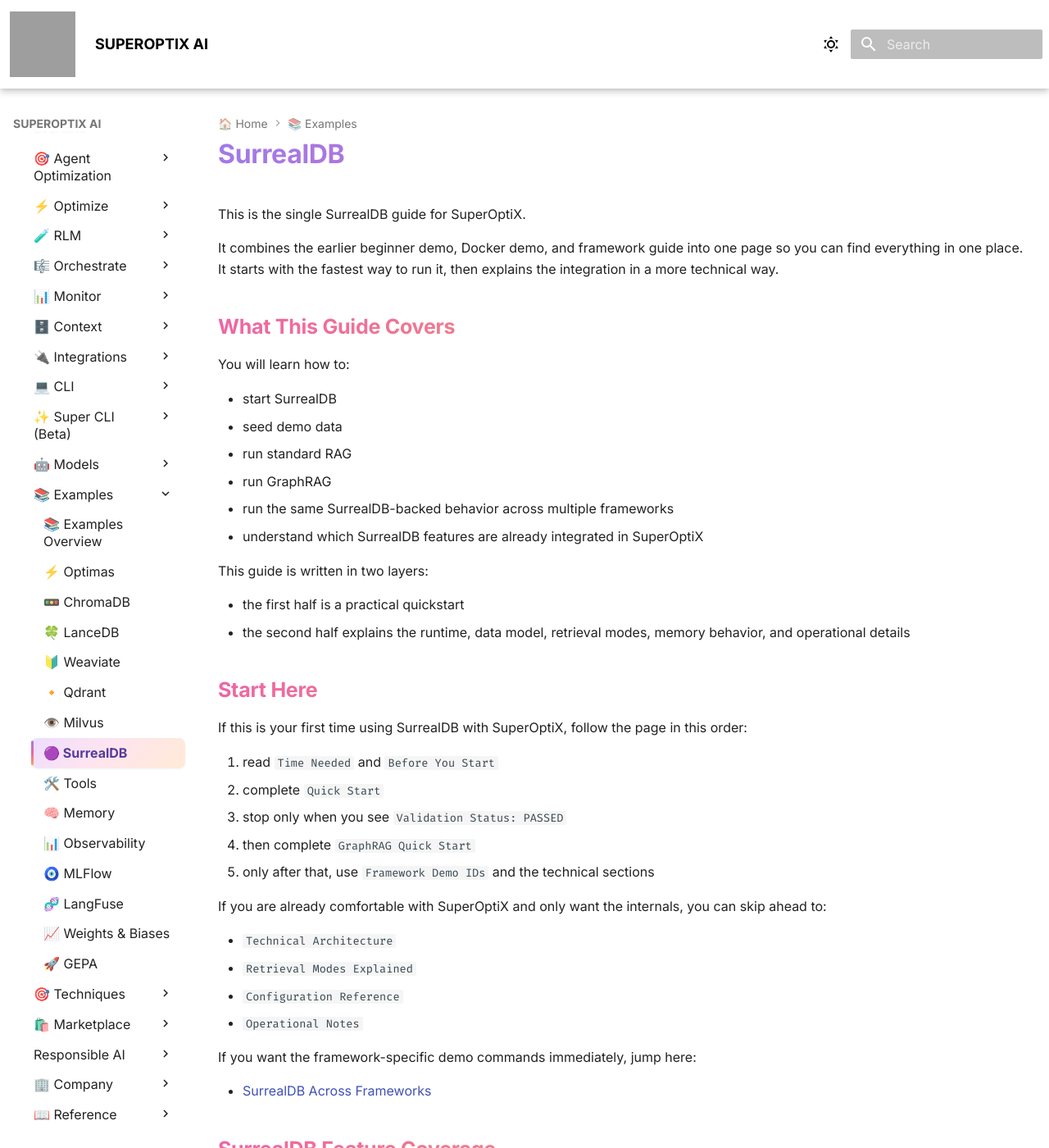
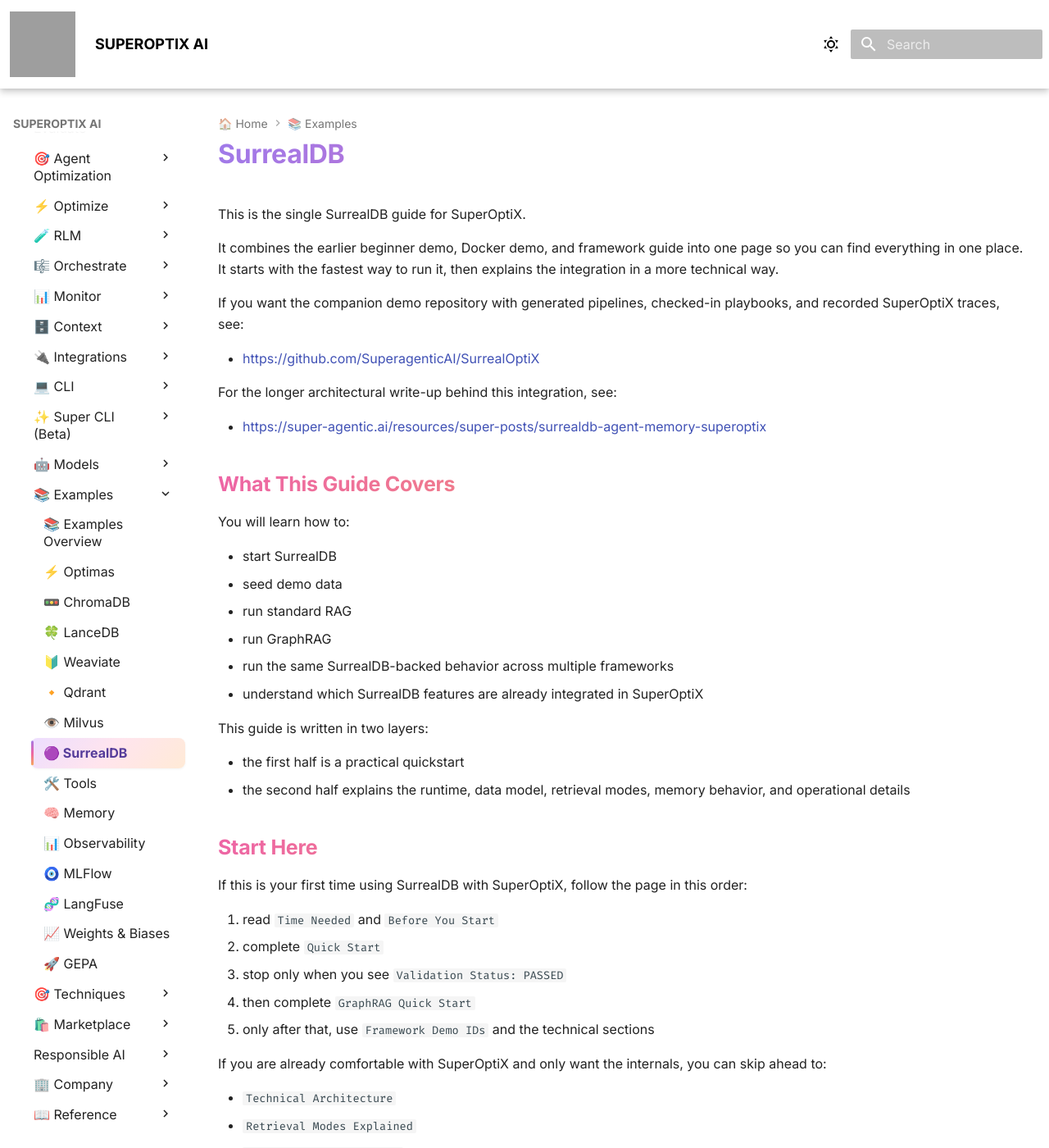
Before and after one commit to SuperagenticAI/superoptix, an MkDocs documentation site: the page built from docs/examples/agents/surrealdb-frameworks-demo.md, in a window 1280 px wide and 1400 px high. Shown: the whole window at 82% size. Built offline with MkDocs 1.6.1 and Material for MkDocs 9.7.7, drawn with Linux system fonts in a browser that asks for light colours; some of the changed text lies outside the part shown; grey boxes are pictures that could not be loaded.

Commit message:
update docs

```diff
--- a/docs/examples/agents/surrealdb-frameworks-demo.md
+++ b/docs/examples/agents/surrealdb-frameworks-demo.md
@@ -4,6 +4,14 @@
 
 It combines the earlier beginner demo, Docker demo, and framework guide into one page so you can find everything in one place.
 It starts with the fastest way to run it, then explains the integration in a more technical way.
+
+If you want the companion demo repository with generated pipelines, checked-in playbooks, and recorded SuperOptiX traces, see:
+
+- https://github.com/SuperagenticAI/SurrealOptiX
+
+For the longer architectural write-up behind this integration, see:
+
+- https://super-agentic.ai/resources/super-posts/surrealdb-agent-memory-superoptix
 
 ## What This Guide Covers
 
@@ -41,6 +49,10 @@
 If you want the framework-specific demo commands immediately, jump here:
 
 - [SurrealDB Across Frameworks](#surrealdb-across-frameworks)
+
+If you want the working companion project while following this guide, use:
+
+- https://github.com/SuperagenticAI/SurrealOptiX
 
 ## SurrealDB Feature Coverage
 
@@ -565,6 +577,10 @@
 ## SurrealDB Across Frameworks
 
 This section demonstrates the same SurrealDB backend across every supported framework.
+
+The companion repository for these generated framework demos and trace files is:
+
+- https://github.com/SuperagenticAI/SurrealOptiX
 
 Use the same shared setup for all tabs:
 
```
